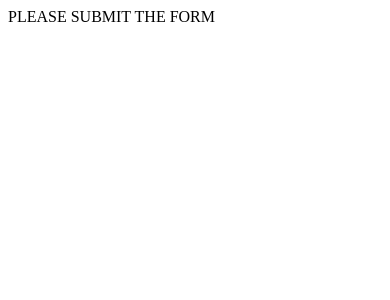
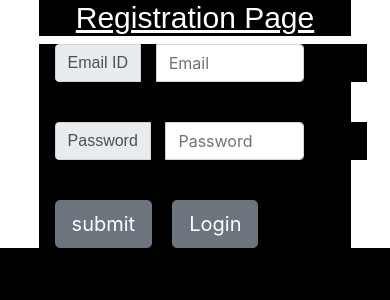
Before and after one commit to suresh-krish/project1, a Flask app: page /register in a window 390 px wide. Shown: the top 300 px of the page. Run offline with Flask 2, Linux system fonts and the light colour scheme; some libraries are stand-ins or nearby versions.

Commit message:
registration

```diff
--- a/project1/application.py
+++ b/project1/application.py
@@ -1,17 +1,26 @@
 import os
+from flask import Flask, session,request,render_template,flash,logging,redirect,url_for
+from flask_session import Session
+from flask_sqlalchemy import SQLAlchemy
+from datetime import datetime as dt
+from models import User,db
 
-from flask import Flask, session
-from flask_session import Session
-from sqlalchemy import create_engine
-from sqlalchemy.orm import scoped_session, sessionmaker
-from flask.templating import render_template
-from flask import request
 
 app = Flask(__name__)
 
-# Check for environment variable
 if not os.getenv("DATABASE_URL"):
     raise RuntimeError("DATABASE_URL is not set")
+
+app.config["SQLALCHEMY_DATABASE_URI"] = os.getenv("DATABASE_URL")
+app.config["SQLALCHEMY_TRACK_MODIFICATIONS"] = False
+app.secret_key="email"
+
+db.init_app(app)
+def main():
+    db.create_all()
+
+# Check for environment variable
+
 
 # Configure session to use filesystem
 app.config["SESSION_PERMANENT"] = False
@@ -19,18 +28,36 @@
 Session(app)
 
 # Set up database
-engine = create_engine(os.getenv("DATABASE_URL"))
-db = scoped_session(sessionmaker(bind=engine))
+# engine = create_engine(os.getenv("DATABASE_URL"))
+# db = scoped_session(sessionmaker(bind=engine))
+
 
 
 @app.route("/")
 def index():
     return render_template("index.html")
 
-@app.route("/register" , methods=["GET","post"])
+@app.route("/register", methods=["GET", "POST"])
 def register():
-    if request.method == "GET":
-        return "PLEASE SUBMIT THE FORM"
-    else:
-        name = request.form.get("name")
-        return render_template("register.html", name=name)
+
+    if (request.method == "POST"):
+        mail = request.form['name']
+        passw = request.form['pwd']
+
+        # count = User.query.filter_by(email=mail).count()
+        # print (count)
+        try:
+            register = User(email = mail, password = passw)
+            db.session.add(register)
+            db.session.commit()
+            a=User.query.all()
+            print(a)
+            return render_template("register.html",name=mail)
+        except:
+            error="You have already registered with this email"
+            return render_template("register.html",message=error)
+    return render_template("register.html")
+
+@app.route("/login.html",methods=["GET","POST"])
+def login():
+    return render_template("login.html")
--- a/project1/templates/register.html
+++ b/project1/templates/register.html
@@ -1,11 +1,86 @@
+<!DOCTYPE html>
+<style>
+  #titles{
+    text-align: center;
+    color: white;
+    font-size: 30px;
+    font-family: sans-serif;
+    background-color: black;
 
-{% block heading %}
+}
+header{
+    margin-left: 10%;
+    margin-right: 10%;
+}
+html{
+    background-color: black;
+}
 
-{% endblock %}
+.btn-secondary{
+    margin-left: 5%;
+}
+.input-group{
+    margin-left:5%;
+}
+.form-control{
+    margin-right: 60%;
+}
+.input-group-text{
+    font-family: sans-serif;
+    color: white;
+}
+form {
+    background-color: black;
+}
+@media(max-width: 1000px){
 
-{% block body %}
+    .form-control{
+        margin-right: 20%;
+        margin-left : 5%
+    }
+}
+div {
+    background-color: black;
+}
+</style>
+<html>
+    <header>
+        <link rel="stylesheet" href="Register.css">
+        <link rel="stylesheet" href="https://stackpath.bootstrapcdn.com/bootstrap/4.4.1/css/bootstrap.min.css">
+        <head>
+            <title>Register</title>
+        </head>
 
-WELCOME, {{ name }}
-<h3>You have registered successfully</h3>
+        <body>
+            {% if message %}
+              <h2>{{message}} </h2>
+            {% endif %}
 
-{% endblock %}
+        {% if name %}
+            <h2>{{name}} </h2>
+        {% endif %}
+          <h1 id=titles><u>Registration Page</u></h1>
+          <form action="{{url_for('register')}}" method="POST">
+            <div class="input-group mb-3">
+              <div class="input-group-prepend">
+                <span class="input-group-text" id="basic-addon1">Email ID</span>
+              </div>
+              <input type="email" class="form-control" name="name" placeholder="Email" aria-label="Username" aria-describedby="basic-addon1" required>
+          </div>
+
+          <br>
+
+          <div class="input-group mb-3">
+              <div class="input-group-prepend">
+                <span class="input-group-text" id="basic-addon1">Password</span>
+              </div>
+              <input type="password" class="form-control" name="pwd" placeholder="Password" aria-label="Password" aria-describedby="basic-addon1" pattern=".{8,}" title="Eight or more characters" required>
+            </div>
+            <br>
+          <button type="submit" class="btn btn-secondary btn-lg">submit</button>
+          <button type="submit" class="btn btn-secondary btn-lg" formaction="/auth">Login</button>
+        </form>
+
+        </body>
+    </header>
+</html>
```
